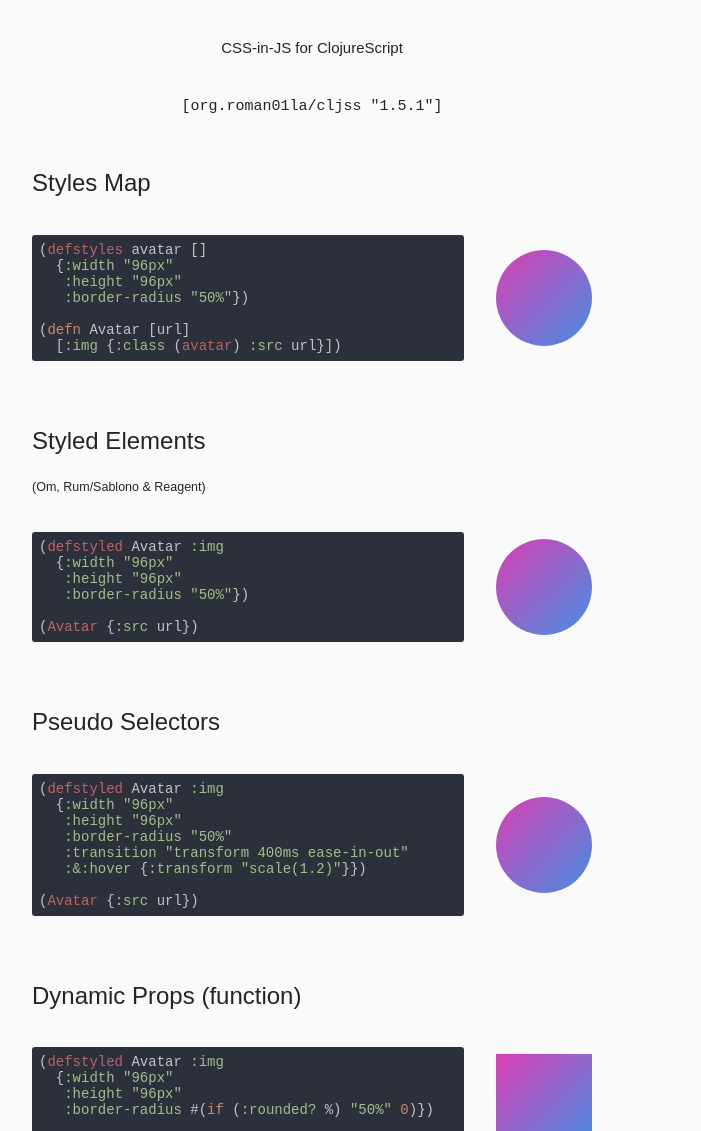
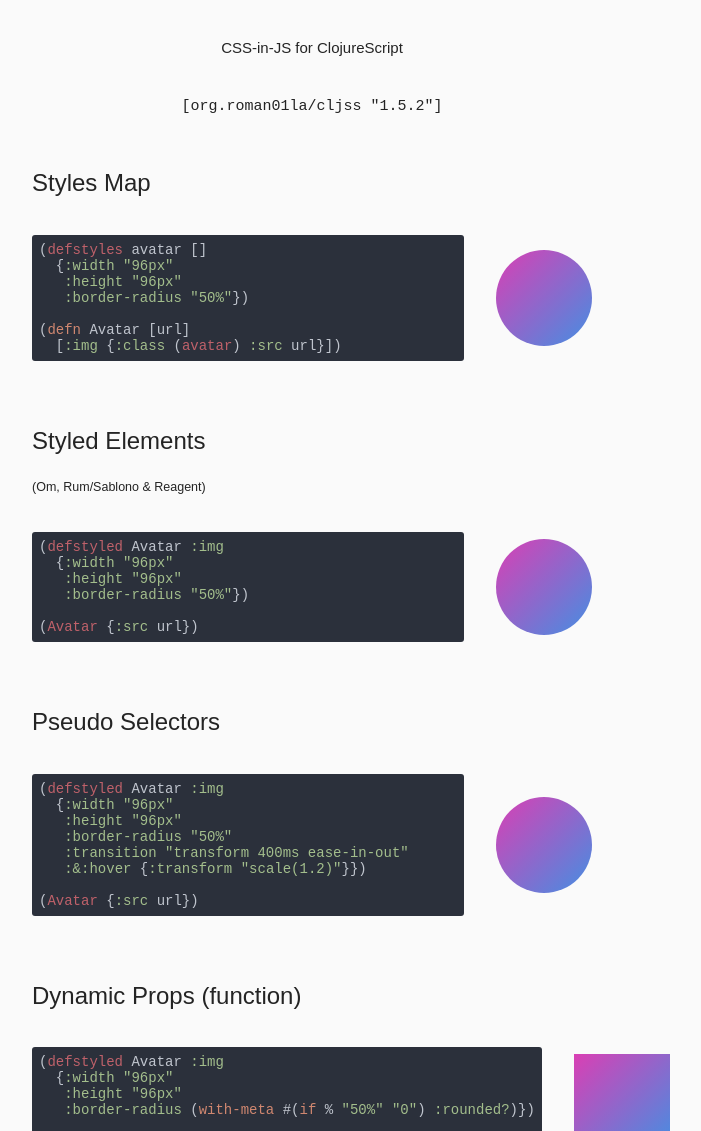
Before and after one commit to clj-commons/cljss, a plain HTML site: page index.html in a window 1280 px wide. Shown: the part 166-1297 px from the top of the page, without its empty margins (328-1029 px from the left). Drawn offline with Linux system fonts and the light colour scheme.

Commit message:
update landing

```diff
--- a/index.html
+++ b/index.html
@@ -162,7 +162,7 @@
       <a href="https://github.com/roman01la/cljss"><img src="logo.png" alt="" class="logo"></a>
       <h1><a href="https://github.com/roman01la/cljss">Clojure Style Sheets</a></h1>
       <p><small>CSS-in-JS for ClojureScript</small></p>
-      <p><small><code>[org.roman01la/cljss "1.5.1"]</code></small></p>
+      <p><small><code>[org.roman01la/cljss "1.5.2"]</code></small></p>
     </header>
     <main class="page-content">
       <div class="example">
@@ -211,7 +211,7 @@
           <pre><code class="clojure hljs">(<span class="hljs-name">defstyled</span> Avatar <span class="hljs-symbol">:img</span>
   {<span class="hljs-symbol">:width</span> <span class="hljs-string">"96px"</span>
    <span class="hljs-symbol">:height</span> <span class="hljs-string">"96px"</span>
-   <span class="hljs-symbol">:border-radius</span> #(<span class="hljs-name"><span class="hljs-builtin-name">if</span></span> (<span class="hljs-symbol">:rounded?</span> %) <span class="hljs-string">"50%"</span> <span class="hljs-number">0</span>)})
+   <span class="hljs-symbol">:border-radius</span> (<span class="hljs-name"><span class="hljs-builtin-name">with-meta</span></span> #(<span class="hljs-name"><span class="hljs-builtin-name">if</span></span> % <span class="hljs-string">"50%"</span> <span class="hljs-string">"0"</span>) <span class="hljs-symbol">:rounded?</span>)})
 
 (<span class="hljs-name">Avatar</span> {<span class="hljs-symbol">:src</span> url <span class="hljs-symbol">:rounded?</span> <span class="hljs-literal">false</span>})</code></pre>
           <div class="avatar avatar-4"></div>
```
